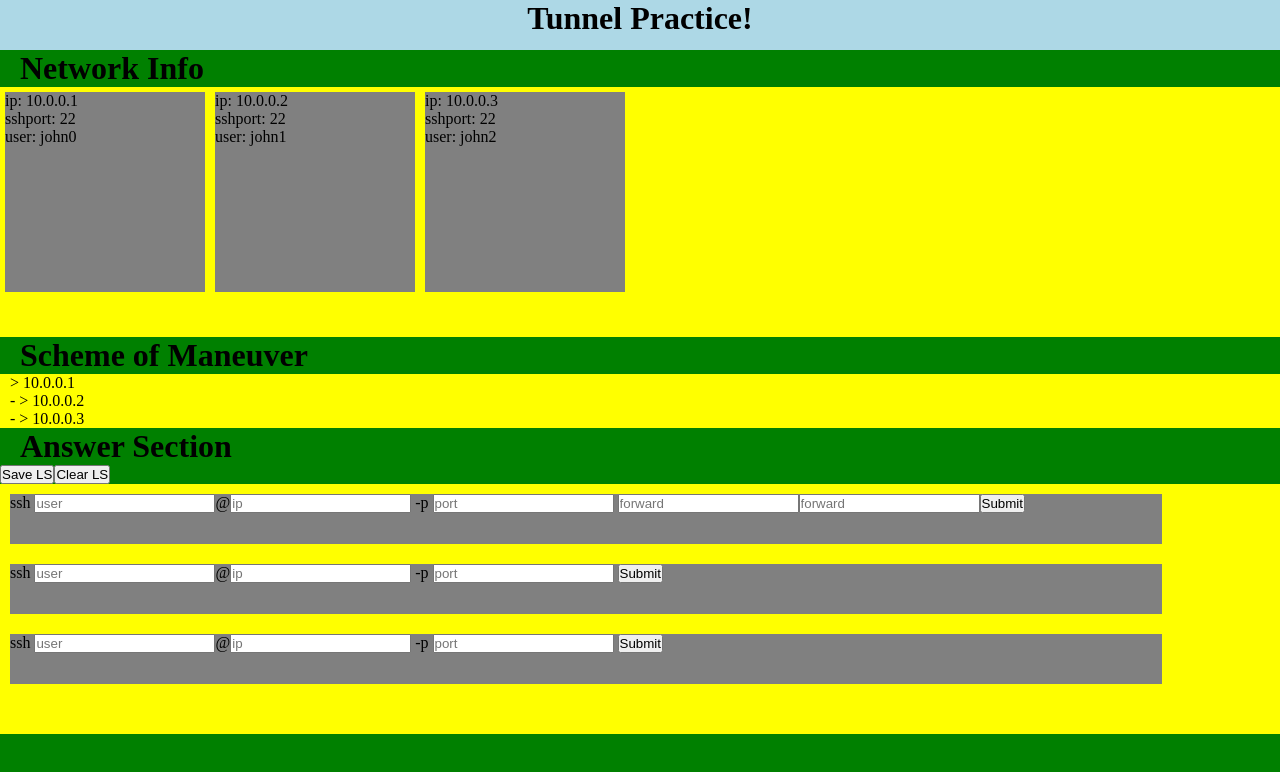
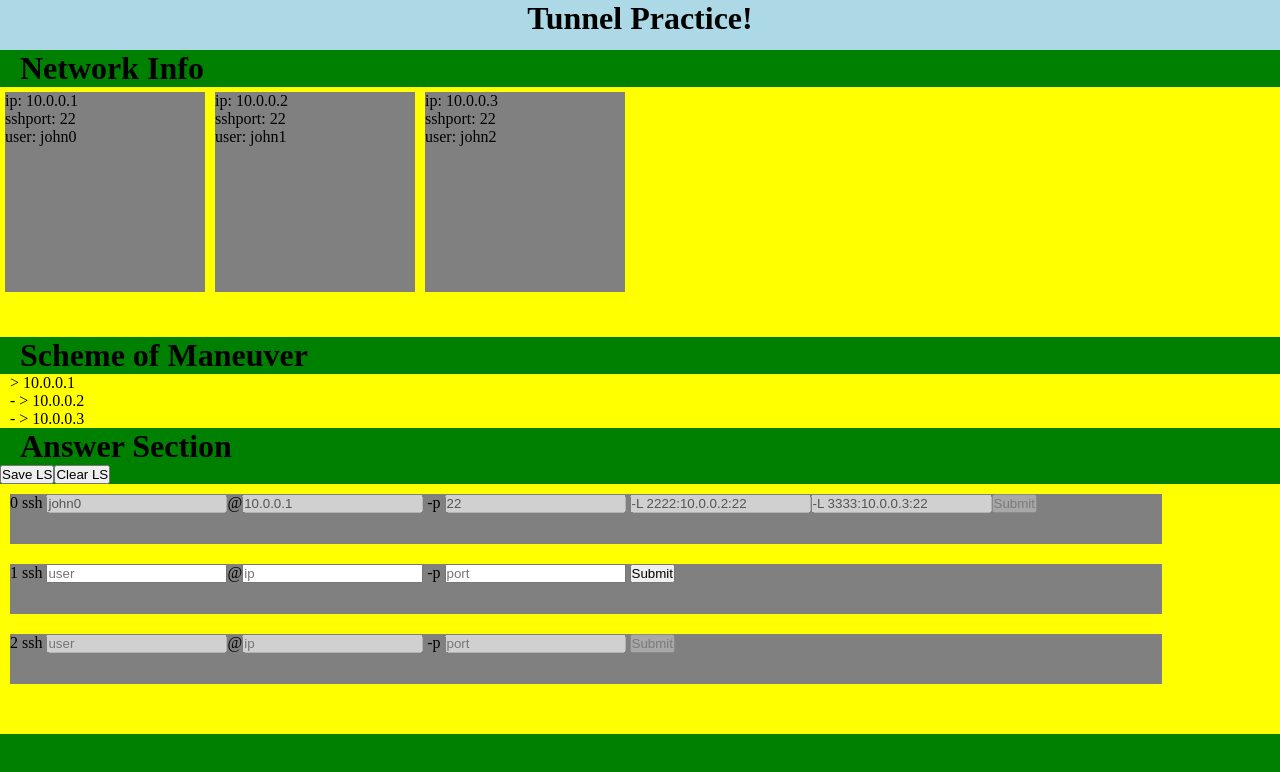
Before and after one commit to spenceradolph/tunnel-project, a React (Create React App) app: page / in a window 1280 px wide. Shown: the top 772 px of the page. Built offline with nearby package versions, Linux system fonts and the light colour scheme.

Commit message:
winning and disabled answers

```diff
--- a/src/components/answerSection/AnswerBox.tsx
+++ b/src/components/answerSection/AnswerBox.tsx
@@ -7,12 +7,12 @@ const sectionStyle: CSSProperties = {
 	height: '250px',
 };
 
-export type Answers = [
-	{
-		localPort: number;
-		target: number;
-	}[]
-];
+export type Answers = {
+	localPort: number;
+	target: number;
+	direction: 'forward' | 'reverse';
+	targetPort: number;
+}[][];
 
 type Props = {
 	scheme: schemeOfManeuver;
@@ -22,8 +22,8 @@ type Props = {
 export function AnswerBox({ scheme, topology }: Props) {
 	const [answers, setAnswers] = useState<Answers>([
 		[
-			{ localPort: 2222, target: 1 },
-			{ localPort: 3333, target: 2 },
+			{ localPort: 2222, target: 1, direction: 'forward', targetPort: 22 },
+			{ localPort: 3333, target: 2, direction: 'forward', targetPort: 22 },
 		],
 	]);
 
@@ -31,6 +31,10 @@ export function AnswerBox({ scheme, topology }: Props) {
 		const stored = localStorage.getItem('tunnel');
 		if (stored !== null) setAnswers(JSON.parse(stored));
 	}, []);
+
+	useEffect(() => {
+		if (answers.length === scheme.length) alert('win');
+	}, [answers, scheme]);
 
 	const saveLocal: MouseEventHandler<HTMLButtonElement> = (e) => {
 		e.preventDefault();
@@ -45,8 +49,10 @@ export function AnswerBox({ scheme, topology }: Props) {
 	};
 
 	const answerLines = scheme.map((step, index) => {
-		return <AnswerLine key={index} step={step} topology={topology} scheme={scheme} answers={answers} setAnswers={setAnswers} />;
+		return <AnswerLine key={index} index={index} step={step} topology={topology} scheme={scheme} answers={answers} setAnswers={setAnswers} />;
 	});
+
+	// if (answers.length === scheme.length) alert('win!');
 
 	return (
 		<>
--- a/src/components/answerSection/AnswerLine.tsx
+++ b/src/components/answerSection/AnswerLine.tsx
@@ -16,9 +16,10 @@ type Props = {
 	scheme: schemeOfManeuver;
 	answers: Answers;
 	setAnswers: Dispatch<React.SetStateAction<Answers>>;
+	index: number;
 };
 
-export function AnswerLine({ step, topology, scheme, answers }: Props) {
+export function AnswerLine({ step, topology, scheme, answers, index, setAnswers }: Props) {
 	// local state
 	const [userInput, setUserInput] = useState('');
 	const [ipInput, setIpInput] = useState('');
@@ -33,11 +34,11 @@ export function AnswerLine({ step, topology, scheme, answers }: Props) {
 		arrayOfTargets.push(thisStep.target);
 	}
 
+	const { through } = step;
+	const { user } = topology[step.target];
+
 	const checkAnswer: MouseEventHandler<HTMLInputElement> = (event) => {
 		event.preventDefault();
-
-		const { user } = topology[step.target];
-		const { target, through } = step;
 
 		// check user
 		if (userInput !== user) return alert('wrong user!');
@@ -62,7 +63,7 @@ export function AnswerLine({ step, topology, scheme, answers }: Props) {
 			}
 		}
 
-		let inputForwards: { localPort: number; target: number; direction: 'forward' | 'reverse'; arrayTPort: number }[] = [];
+		let inputForwards: { localPort: number; target: number; direction: 'forward' | 'reverse'; targetPort: number }[] = [];
 
 		// check forward
 		// TODO: refactor this mess
@@ -88,13 +89,13 @@ export function AnswerLine({ step, topology, scheme, answers }: Props) {
 				return box.ip === arrayTarget;
 			});
 
-			inputForwards.push({ localPort: parseInt(arrayPort), target: targetNumber, direction: direction === 'L' ? 'forward' : 'reverse', arrayTPort: parseInt(arrayTPort) }); // TODO: fix potential errors with string and int
+			inputForwards.push({ localPort: parseInt(arrayPort), target: targetNumber, direction: direction === 'L' ? 'forward' : 'reverse', targetPort: parseInt(arrayTPort) }); // TODO: fix potential errors with string and int
 		}
 
 		// alert(inputForwards);
 		for (const inputForward of inputForwards) {
 			// verify that the target matches the sshPort
-			if (inputForward.arrayTPort !== topology[inputForward.target].sshPort) return alert('bad target port');
+			if (inputForward.targetPort !== topology[inputForward.target].sshPort) return alert('bad target port');
 
 			// verify that all the targets are correct
 			if (!arrayOfTargets.includes(inputForward.target)) return alert('target not needed');
@@ -102,19 +103,38 @@ export function AnswerLine({ step, topology, scheme, answers }: Props) {
 		}
 
 		// TODO: add answer to the higher state and enable next line
+		setAnswers([...answers, [...inputForwards]]);
 
 		event.stopPropagation();
 	};
 
-	// TODO: disable line if answer length is not this index?
+	// disabled (TODO: hidden for now, but should be 'disabled' but visible in the future)
+	// if (index > answers.length) return null;
+
+	// if (index < answers.length)
+	// TODO: refactor this (already done up top)
+	let answerPort = -2;
+	if (through === -1) answerPort = topology[step.target].sshPort;
+	if (through !== -1) {
+		for (const thisAnswer of answers) {
+			for (const thisForward of thisAnswer) {
+				const { localPort, target } = thisForward;
+				if (target !== step.target) continue;
+				answerPort = localPort;
+			}
+		}
+	}
+
+	const answerIp = through !== -1 ? '127.0.0.1' : topology[step.target].ip;
+
 	return (
 		<div style={answerLineStyle}>
-			{`ssh `}
-			<input placeholder="user" onChange={(e) => setUserInput(e.target.value)}></input>
+			{`${index} ssh `}
+			<input placeholder="user" onChange={(e) => setUserInput(e.target.value)} value={index < answers.length ? topology[step.target].user : userInput} disabled={index !== answers.length} />
 			{`@`}
-			<input placeholder="ip" onChange={(e) => setIpInput(e.target.value)}></input>
+			<input placeholder="ip" onChange={(e) => setIpInput(e.target.value)} value={index < answers.length ? answerIp : ipInput} disabled={index !== answers.length} />
 			{` -p `}
-			<input placeholder="port" onChange={(e) => setPortInput(e.target.value)}></input>
+			<input placeholder="port" onChange={(e) => setPortInput(e.target.value)} value={index < answers.length ? answerPort : portInput} disabled={index !== answers.length} />
 			{` `}
 			{[...Array(numForwards)].map((e, i) => {
 				return (
@@ -126,10 +146,16 @@ export function AnswerLine({ step, topology, scheme, answers }: Props) {
 							newArray[i] = e.target.value;
 							setForwardInputs(newArray);
 						}}
-					></input>
+						disabled={index !== answers.length}
+						value={
+							index < answers.length
+								? `${answers[index][i].direction === 'forward' ? '-L ' : '-R '}${answers[index][i].localPort}:${topology[answers[index][i].target].ip}:${answers[index][i].targetPort}`
+								: forwardInputs[i]
+						}
+					/>
 				);
 			})}
-			<input type="submit" onClick={checkAnswer}></input>
+			<input type="submit" onClick={checkAnswer} disabled={index < answers.length || index > answers.length} />
 		</div>
 	);
 }
```
